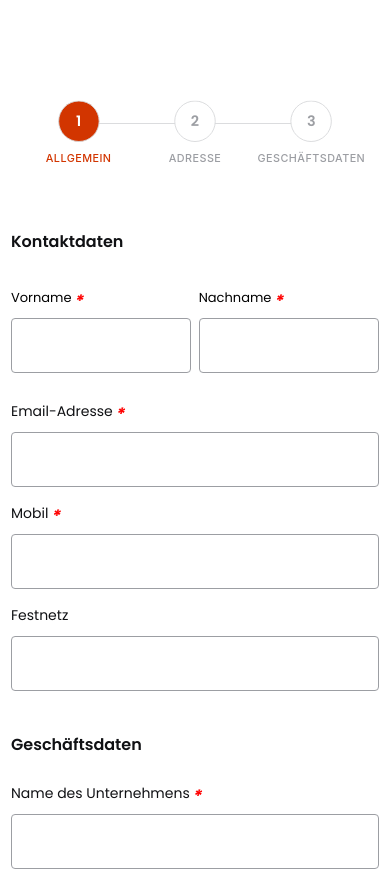
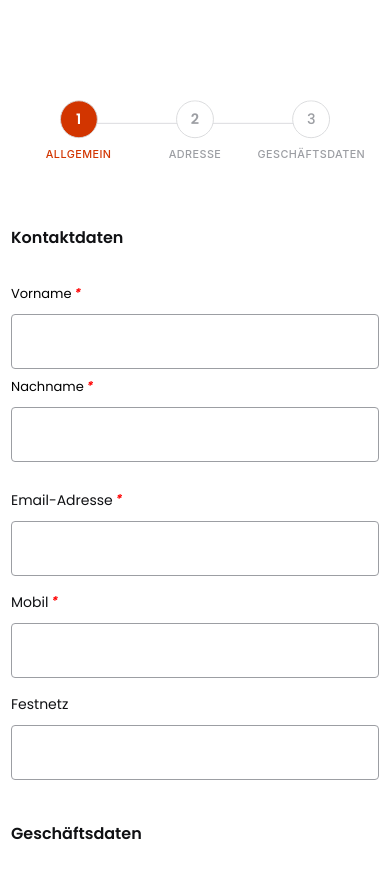
Before and after one commit to AlFakher2019/CRM-ZOHO-EU-SW-B2B-Lead-Form-Prod-GR, a plain HTML site: page index.html in a window 390 px wide. Shown: the top 869 px of the page. Drawn offline with Linux system fonts and the light colour scheme.

Commit message:
Update form.css and index.html

```diff
--- a/css/form.css
+++ b/css/form.css
@@ -146,7 +146,7 @@ ol, ul {
 	position: absolute;
 	color: #ff0000 !important;
     padding: 0;
-    font-size: 17px !important;
+    font-size: 12px !important;
     margin-left: 2px;
     font-weight: bold;
 }
@@ -226,6 +226,7 @@ ol, ul {
 .zf-form-sBox {
 	padding: 9px 10px 10px 5px;
 	background: #fff;
+  font-family: 'Poppins', sans-serif;
     border: 1px solid #9C9EA3;
     border-radius: 4px;
     font-size: 14px;
@@ -705,7 +706,7 @@ ol, ul {
 }
 
 .zf-fmFooter {
-	margin-left: 40px;
+	  margin-left: 5px;
     display: flex;
     align-items: center;
     gap: 20px;
@@ -1464,7 +1465,7 @@ width: 223px;
 #progressbar #number3:before {
   font-family: "Poppins";
   content: "\33";
-  font-weight: 600;
+  font-weight: 500;
 }
 
 #progressbar #number3.active:before {
@@ -1491,7 +1492,7 @@ width: 223px;
   background: rgb(255, 255, 255);
   border-radius: 50%;
   margin: 0 auto 10px auto;
-  padding: 2px;
+
   position: relative;
   z-index: 10;
 }
@@ -1530,12 +1531,12 @@ width: 223px;
 }
 .next{
 
-  font-size: 16px;
+  font-size: 17px;
   margin: 20px 0px;
   margin-left: 0;
   padding: 13px 36px;
   font-weight: 600;
-
+  font-family: 'Poppins', sans-serif !important;
   width: 100%;
   border-radius: 40px;
   color: #fff;
@@ -1716,6 +1717,24 @@ form{
   .zf-tempContDiv {
     box-sizing: border-box;
   }
+   .zf-nameWrapper {
+    display: flex;
+    flex-direction: column;
+    width: 100% !important;
+  }
+
+  .zf-nameWrapper span {
+    width: 100% !important;
+    margin-left: 0 !important;
+  }
+
+  .zf-nameWrapper span label {
+    width: 100% !important;
+  }
+
+  .zf-nameWrapper input {
+    width: 100% !important;
+  }
 }
 
 @media (max-width: 468px) {
@@ -1737,3 +1756,15 @@ button:disabled,
   pointer-events: none;
   filter: grayscale(100%);
 }
+
+@media (max-width: 468px) {
+  .zf-nameWrapper {
+    display: flex;
+    flex-direction: column !important;
+    gap: 12px;
+  }
+  .zf-nameWrapper > span {
+    width: 100% !important;
+    display: block !important;
+  }
+}
```
Also changed, not shown: index.html (line endings or trailing spaces).
